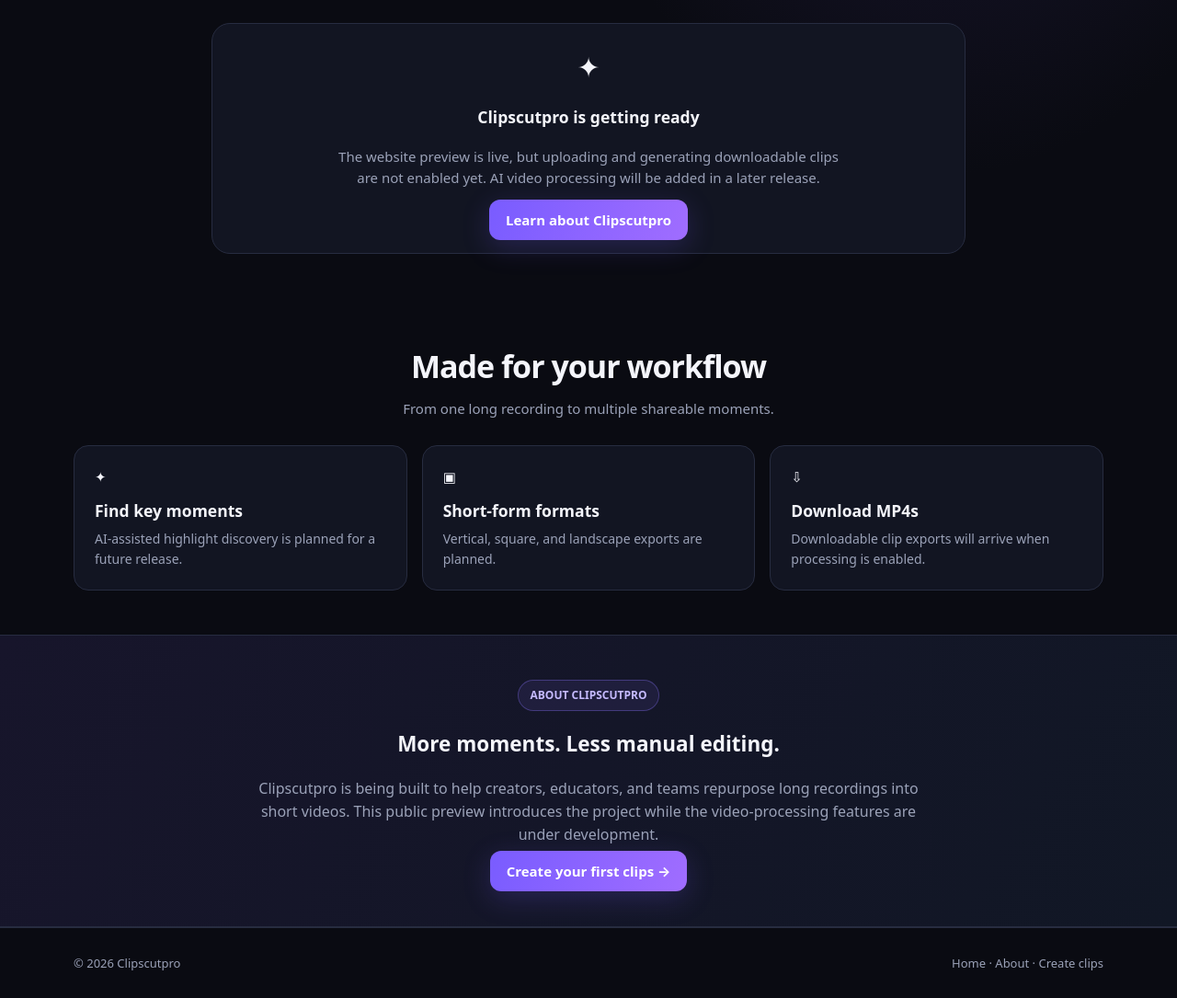
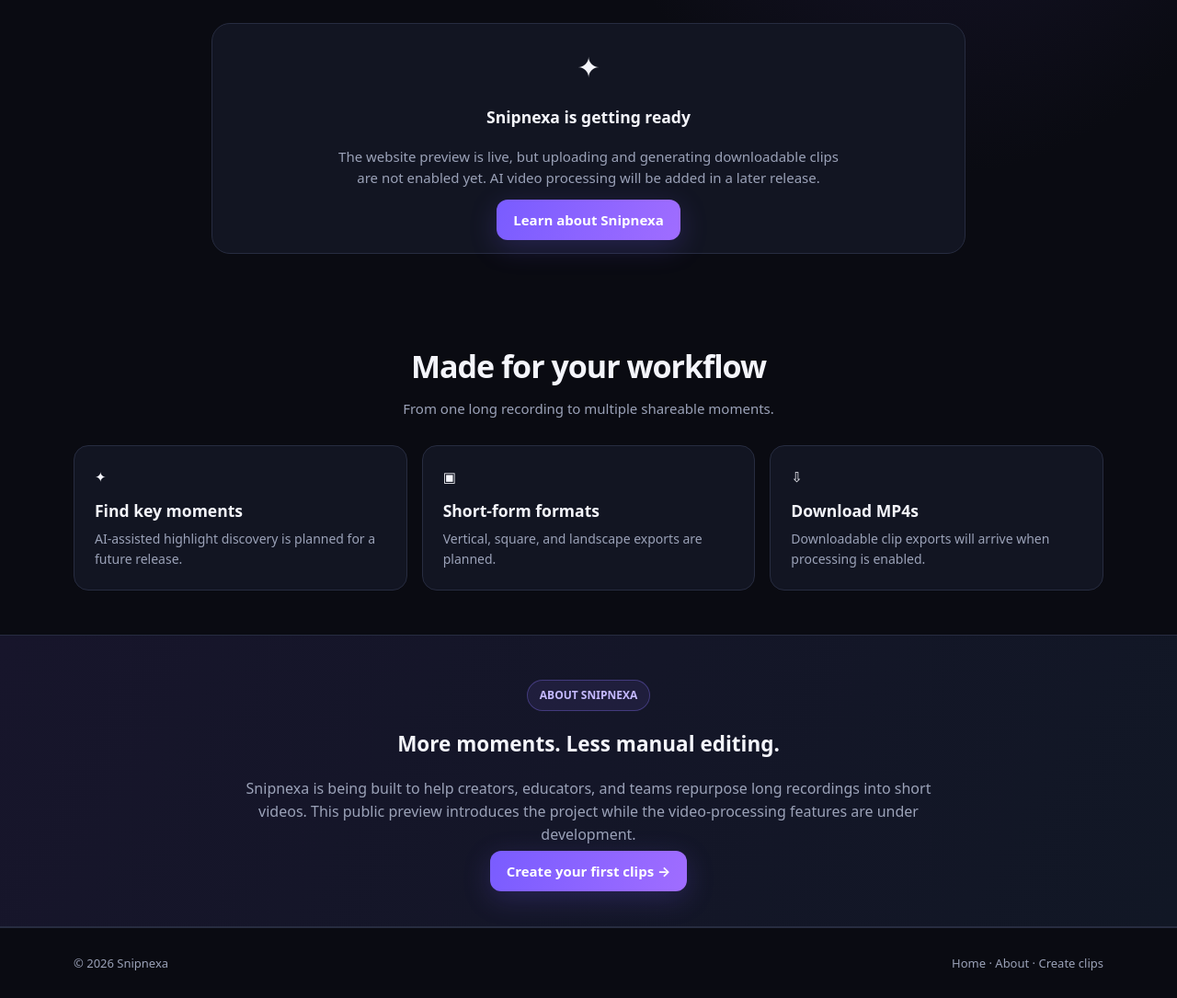
Before and after one commit to vanaprash-stack/Clipscutpro-, a plain HTML site: page index.html in a window 1280 px wide. Shown: the part 672-1757 px from the top of the page at 92% size. Drawn offline with Linux system fonts and the light colour scheme.

Commit message:
Rename Clipscutpro to Snipnexa in index.html

```diff
--- a/index.html
+++ b/index.html
@@ -2,8 +2,8 @@
 <html lang="en">
 <head>
 <meta charset="UTF-8"><meta name="viewport" content="width=device-width, initial-scale=1.0">
-<title>Clipscutpro — AI video clips</title>
-<meta name="description" content="Turn long videos into short clips with Clipscutpro.">
+<title>Snipnexa — AI video clips</title>
+<meta name="description" content="Turn long videos into short clips with Snipnexa.">
 <style>
 :root{--bg:#0a0b12;--panel:#121522;--text:#f4f5fb;--muted:#9ba2b8;--line:#272c40;--purple:#8b72ff;--cyan:#57d7e8}
 *{box-sizing:border-box}body{margin:0;background:radial-gradient(ellipse at 80% -10%,#29204d 0,transparent 38%),var(--bg);color:var(--text);font:15px/1.55 system-ui,-apple-system,Segoe UI,sans-serif}
@@ -40,22 +40,22 @@ footer{padding:28px 0;color:var(--muted);font-size:13px;border-top:1px solid var
 <main id="home">
 <header class="hero wrap"><div class="eyebrow">✦ YOUR VIDEO, MORE SHAREABLE</div>
 <h1>Long videos.<br><span class="gradient">Short-form magic.</span></h1>
-<p class="sub">A simpler way to turn long videos into short-form content. The Clipscutpro preview is now being prepared.</p>
+<p class="sub">A simpler way to turn long videos into short-form content. The Snipnexa preview is now being prepared.</p>
 <a class="btn" href="#create">Start creating →</a></header>
 <section id="create"><div class="wrap"><div class="sectionhead"><h2>AI clip creation is coming soon</h2><p>We're preparing the video-processing engine. The public demo is currently a preview.</p></div>
 <div class="uploadbox" style="text-align:center">
 <div class="uploadicon">✦</div>
-<h3>Clipscutpro is getting ready</h3>
+<h3>Snipnexa is getting ready</h3>
 <p style="color:var(--muted);max-width:560px;margin:12px auto 22px">The website preview is live, but uploading and generating downloadable clips are not enabled yet. AI video processing will be added in a later release.</p>
-<a class="btn" href="#about">Learn about Clipscutpro</a>
+<a class="btn" href="#about">Learn about Snipnexa</a>
 </div></div></section>
 <section><div class="wrap"><div class="sectionhead"><h2>Made for your workflow</h2><p>From one long recording to multiple shareable moments.</p></div><div class="cards">
 <div class="card"><div>✦</div><h3>Find key moments</h3><p>AI-assisted highlight discovery is planned for a future release.</p></div>
 <div class="card"><div>▣</div><h3>Short-form formats</h3><p>Vertical, square, and landscape exports are planned.</p></div>
 <div class="card"><div>⇩</div><h3>Download MP4s</h3><p>Downloadable clip exports will arrive when processing is enabled.</p></div>
 </div></div></section>
-<section class="about" id="about"><div class="wrap aboutinner"><div class="eyebrow">ABOUT CLIPSCUTPRO</div><h2>More moments. Less manual editing.</h2><p>Clipscutpro is being built to help creators, educators, and teams repurpose long recordings into short videos. This public preview introduces the project while the video-processing features are under development.</p><a class="btn" href="#create">Create your first clips →</a></div></section>
+<section class="about" id="about"><div class="wrap aboutinner"><div class="eyebrow">ABOUT SNIPNEXA</div><h2>More moments. Less manual editing.</h2><p>Snipnexa is being built to help creators, educators, and teams repurpose long recordings into short videos. This public preview introduces the project while the video-processing features are under development.</p><a class="btn" href="#create">Create your first clips →</a></div></section>
 </main>
-<footer><div class="wrap"><span>© 2026 Clipscutpro</span><span>Home · About · Create clips</span></div></footer>
+<footer><div class="wrap"><span>© 2026 Snipnexa</span><span>Home · About · Create clips</span></div></footer>
 <script>/* Public preview only: video processing is not enabled yet. */</script>
 </body></html>
```
